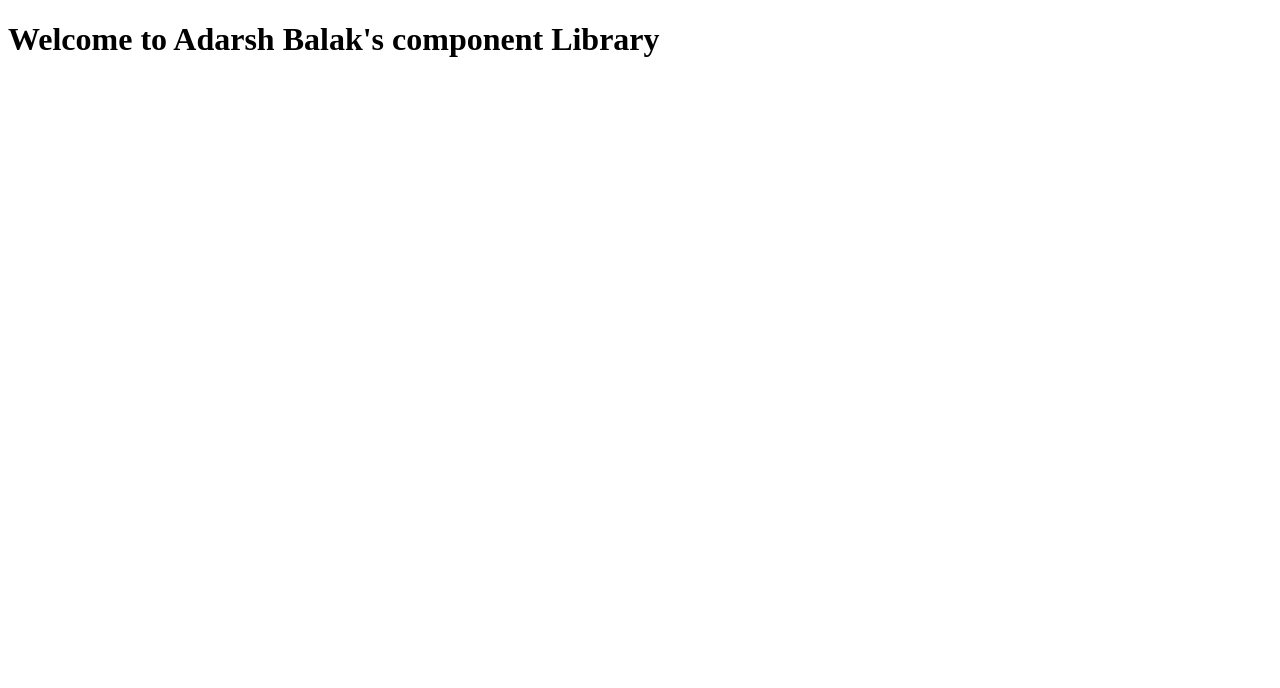
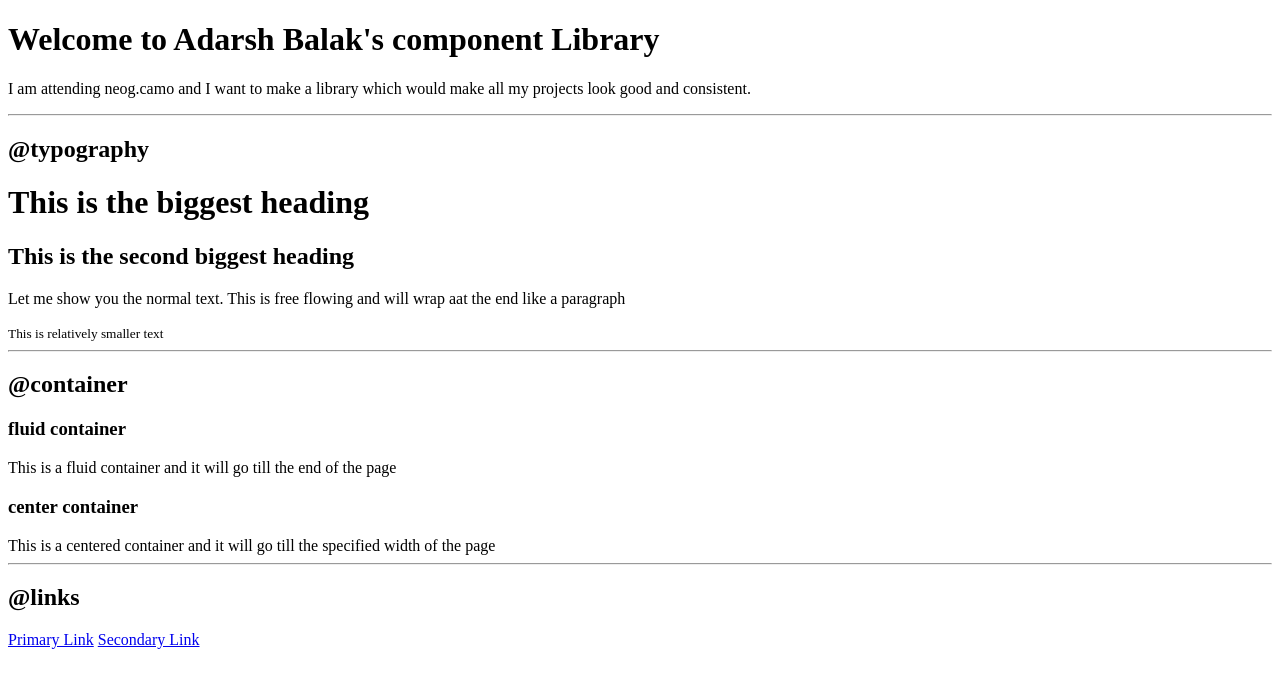
Before and after one commit to sharletmvarghese03/neogcamp-lesson-3-live, a plain HTML site: page index.html in a window 1280 px wide. Drawn offline with Linux system fonts and the light colour scheme.

Commit message:
upto links

```diff
--- a/index.html
+++ b/index.html
@@ -8,5 +8,37 @@
 	</head>
 	<body>
 		<h1>Welcome to Adarsh Balak's component Library</h1>
+		<p>
+			I am attending neog.camo and I want to make a library which would make all
+			my projects look good and consistent.
+		</p>
+
+		<hr />
+		<h2>@typography</h2>
+		<h1>This is the biggest heading</h1>
+		<h2>This is the second biggest heading</h2>
+		<p>
+			Let me show you the normal text. This is free flowing and will wrap aat
+			the end like a paragraph
+		</p>
+		<small>This is relatively smaller text</small>
+		<hr />
+
+		<h2>@container</h2>
+
+		<h3>fluid container</h3>
+		<div>This is a fluid container and it will go till the end of the page</div>
+
+		<h3>center container</h3>
+		<div>
+			This is a centered container and it will go till the specified width of
+			the page
+		</div>
+
+		<hr />
+
+		<h2>@links</h2>
+		<a href="/">Primary Link</a>
+		<a href="/">Secondary Link</a>
 	</body>
 </html>
```
